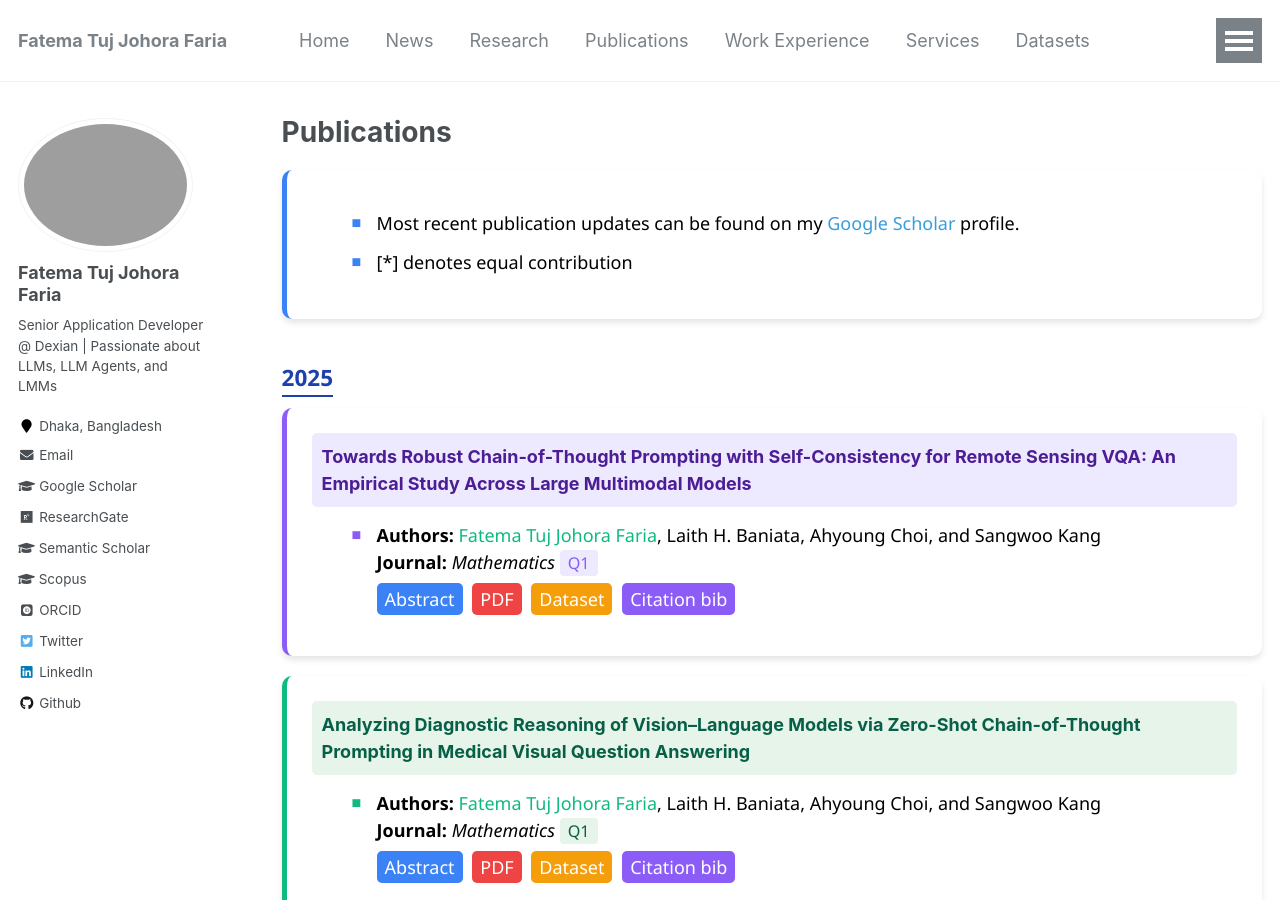
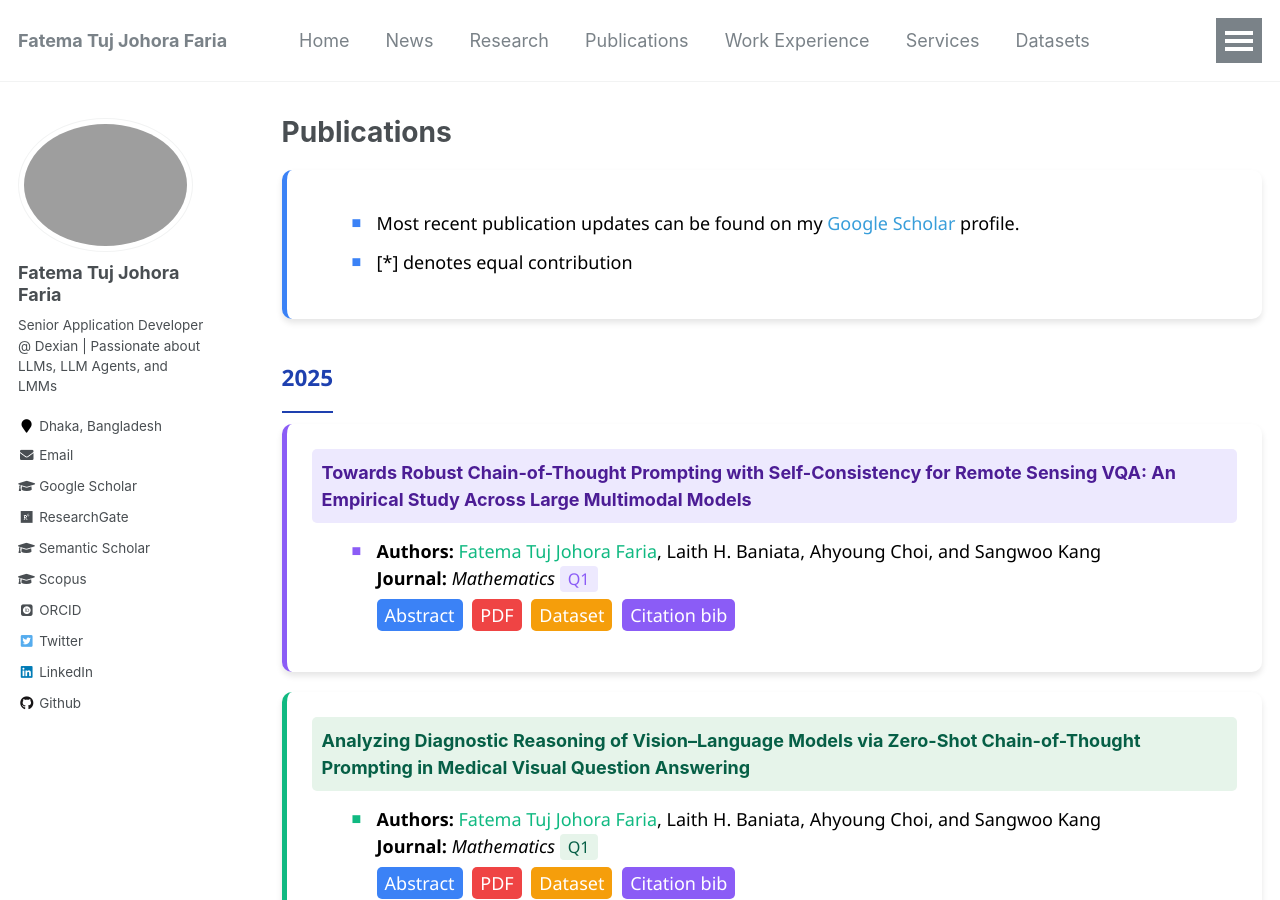
Before and after one commit to fatemafaria142/fatemafaria142.github.io, a Jekyll site: the page built from _pages/publications.md, in a window 1280 px wide and 900 px high. Built offline with Jekyll 4.4.1, drawn with Linux system fonts in a browser that asks for light colours; some web fonts are replaced.

Commit message:
Update publications

```diff
--- a/_pages/publications.md
+++ b/_pages/publications.md
@@ -21,10 +21,9 @@ author_profile: true
   </div>
 </div>
 
-<h2 style="color: #1e40af; font-family: 'Segoe UI', sans-serif; font-weight: bold; border-bottom: 2px solid #1e40af; display: inline-block; padding-bottom: 4px;">
+<h2 style="color: #1e40af; font-family: 'Segoe UI', sans-serif; font-weight: bold; border-bottom: 2px solid #1e40af; display: inline-block; padding-bottom: 20px;">
   2025
 </h2>
-
 
 <div style="display: flex; flex-wrap: wrap; gap: 20px;">
   <div style="background:white;border-left:5px solid #8b5cf6;border-radius:10px;padding:25px;flex:1 1 100%;max-width:100%;box-shadow:0 4px 6px rgba(0,0,0,0.1);transition:transform 0.2s ease,box-shadow 0.2s ease;" onmouseover="this.style.transform='scale(1.01)';this.style.boxShadow='0 5px 10px rgba(0,0,0,0.12)';" onmouseout="this.style.transform='scale(1)';this.style.boxShadow='0 4px 6px rgba(0,0,0,0.1)';">
```
